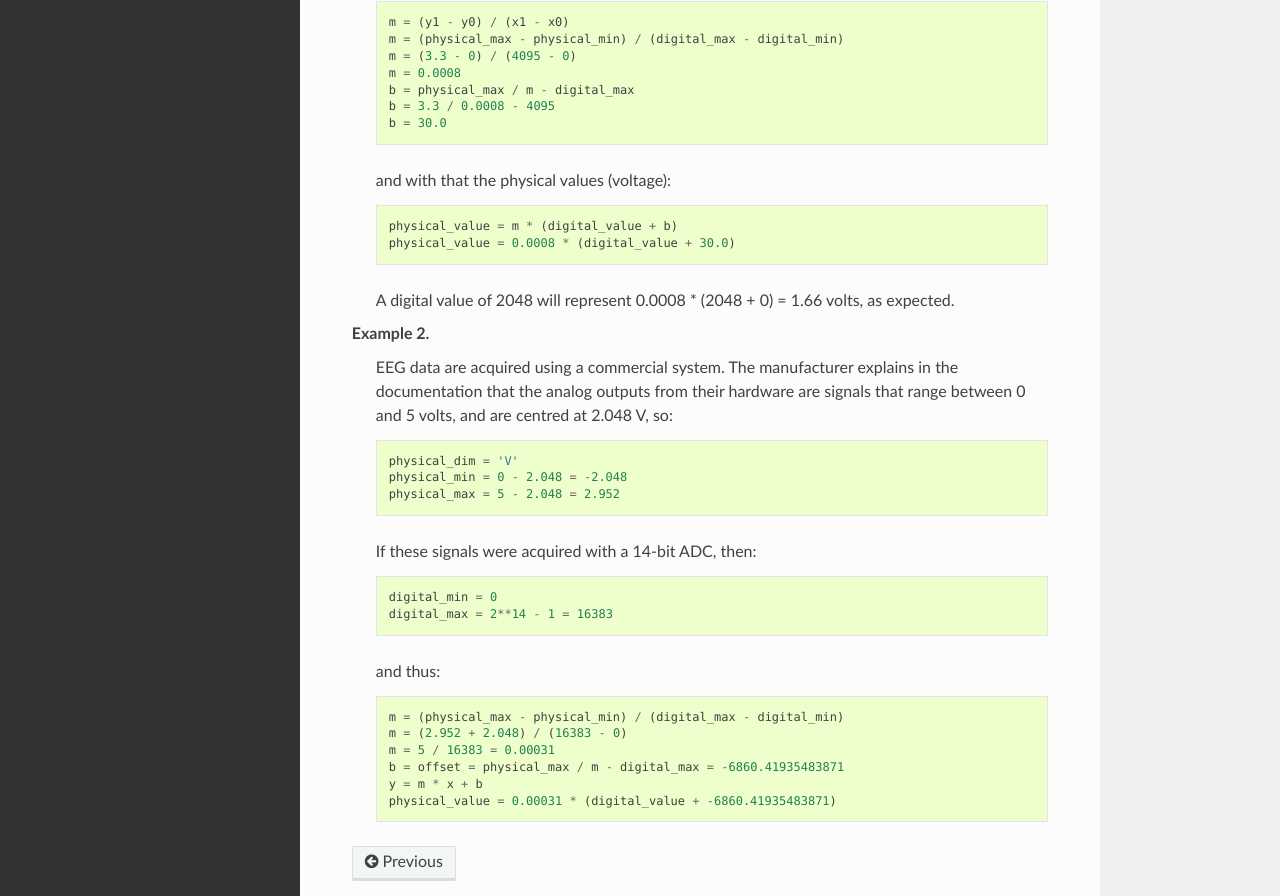
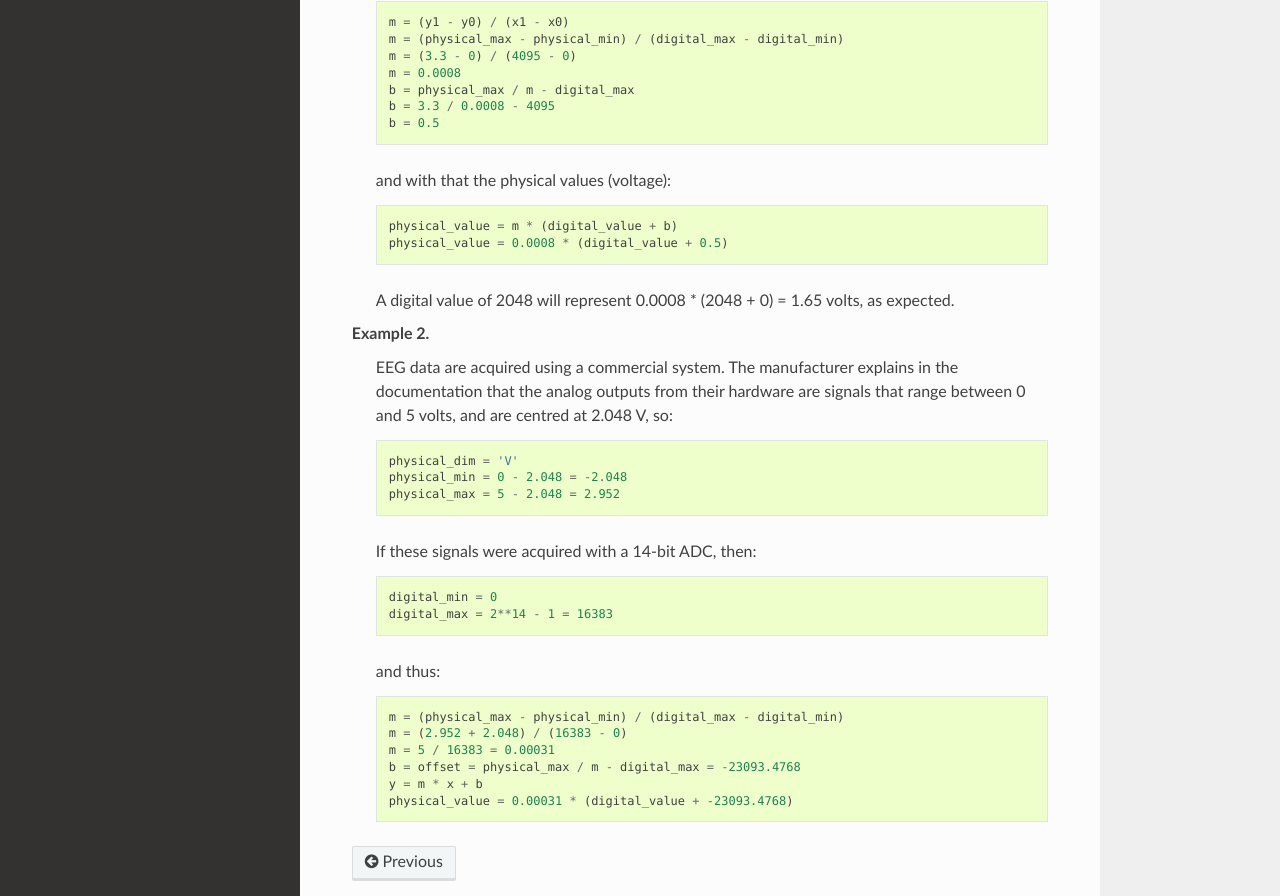
Before and after one commit to antgon/edfrw, a Sphinx documentation site: the page built from docs/specifications.rst, in a window 1280 px wide and 1400 px high, scrolled down 3637 px. Shown: the part 389-1285 px from the top of the window. Built offline with Sphinx 7.4.7 and the Read the Docs theme 2.0.0, drawn with Linux system fonts in a browser that asks for light colours.

Commit message:
Update specifications.rst

```diff
--- a/docs/specifications.rst
+++ b/docs/specifications.rst
@@ -228,14 +228,14 @@ Example 1.
         m = 0.0008
         b = physical_max / m - digital_max
         b = 3.3 / 0.0008 - 4095
-        b = 30.0
+        b = 0.5
 
     and with that the physical values (voltage)::
 
         physical_value = m * (digital_value + b)
-        physical_value = 0.0008 * (digital_value + 30.0)
+        physical_value = 0.0008 * (digital_value + 0.5)
 
-    A digital value of 2048 will represent 0.0008 * (2048 + 0) = 1.66
+    A digital value of 2048 will represent 0.0008 * (2048 + 0) = 1.65
     volts, as expected.
 
 Example 2.
@@ -258,6 +258,6 @@ Example 2.
         m = (physical_max - physical_min) / (digital_max - digital_min)
         m = (2.952 + 2.048) / (16383 - 0)
         m = 5 / 16383 = 0.00031
-        b = offset = physical_max / m - digital_max = -6860.41935483871
+        b = offset = physical_max / m - digital_max = -23093.4768
         y = m * x + b
-        physical_value = 0.00031 * (digital_value + -6860.41935483871)
+        physical_value = 0.00031 * (digital_value + -23093.4768)
```
